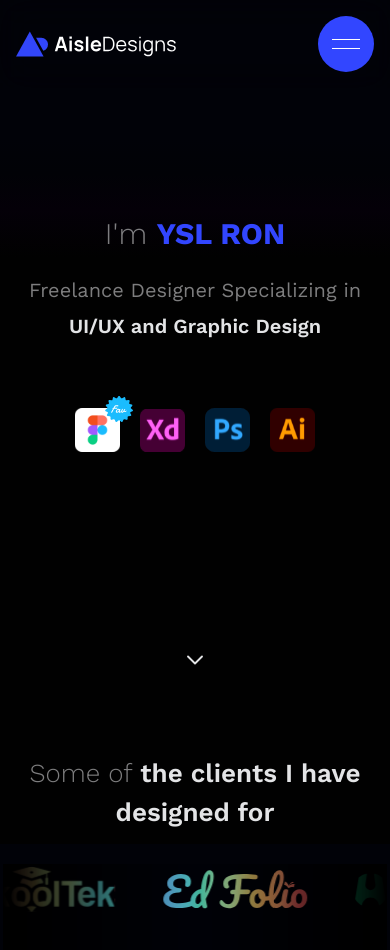
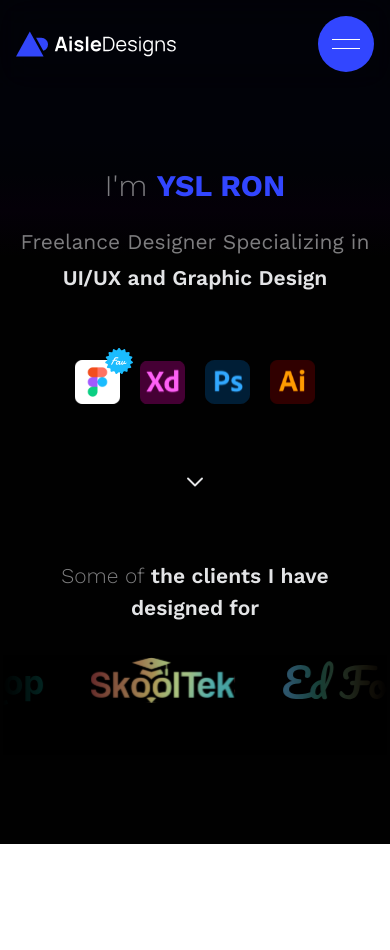
Before and after one commit to jeffersonbalde/aisledesigns.com, a Next.js app: page / in a window 390 px wide. Shown: the top 950 px of the page. After the commit the page ends 844 px from the top, so only its background shows below. Built offline with nearby package versions, Linux system fonts and the light colour scheme.

Commit message:
fixed layout

```diff
--- a/app/globals.css
+++ b/app/globals.css
@@ -25,10 +25,11 @@ html {
   position: relative;
   height: 100px;
   margin-top: 2em;
+  background-color: black;
 }
 
 .slider .slide-track {
-  animation: scroll 40s linear infinite;
+  animation: scroll 80s linear infinite;
   display: flex;
   width: calc(250px * 14);
   gap: 2em;
@@ -52,7 +53,7 @@ html {
 .slider:after {
   position: absolute;
   top: 0;
-  width: 200px;
+  width: 210px;
   height: 100%;
   content: "";
   z-index: 2;
--- a/components/Clients.tsx
+++ b/components/Clients.tsx
@@ -46,8 +46,8 @@ import { motion } from 'framer-motion';
 
 const Clients = () => {
   return (
-    <div className="flex flex-col justify-center items-center text-center mt-16 py-4" id='clients'>
-      <h1 className='text-neutral-2 font-light text-[26px]'>
+    <div className="flex flex-col justify-center items-center text-center mt-12 py-4" id='clients'>
+      <h1 className='text-neutral-2 font-light text-[21px]'>
         Some of
         <span className='text-neutral-1 font-semibold'> the clients I have <span className='block'>designed for</span></span>
       </h1>
--- a/components/Hero.tsx
+++ b/components/Hero.tsx
@@ -31,7 +31,7 @@ const NavBar = () => {
 
     return (
         <main>
-            <div className="flex flex-col items-center justify-center m-auto text-center mt-32 sml:px-3 gap-y-16 mdl:mt-40">
+            <div className="flex flex-col items-center justify-center m-auto text-center mt-20 sml:px-3 gap-y-16 mdl:mt-40">
 
                 {/* NAME */}
                 <motion.div
@@ -41,7 +41,7 @@ const NavBar = () => {
                 >
                     <h1 className='text-neutral-2 font-light text-3xl sml:text-4xl mdl:text-5xl'>I&apos;m <span className='uppercase text-primary font-bold'>Ysl Ron</span></h1>
                     <motion.h2
-                        className='h2 text-neutral-2 font-regular xss:text-[19px] smm:text-[20px] smm:leading-9 mt-5 sml:text-3xl sml:leading-[1.2em] md:px-5 mdl:px-7 mdl:text-[40px]'
+                        className='h2 text-neutral-2 font-regular xss:text-[19px] smm:text-[21px] smm:leading-9 mt-5 sml:text-3xl sml:leading-[1.2em] md:px-5 mdl:px-7 mdl:text-[40px]'
                         initial={{ y: -10, opacity: 0 }}
                         animate={{ y: 0, opacity: 1 }}
                         transition={{duration: 0.6, delay: 0.6}}
@@ -213,7 +213,7 @@ const NavBar = () => {
                                 <Image
                                     src={arrow_down}
                                     alt='scroll down'
-                                    className='nav-link w-7 mt-[130px]'
+                                    className='nav-link w-7 '
                                 />
                             </Link>
                         </motion.div>
```
